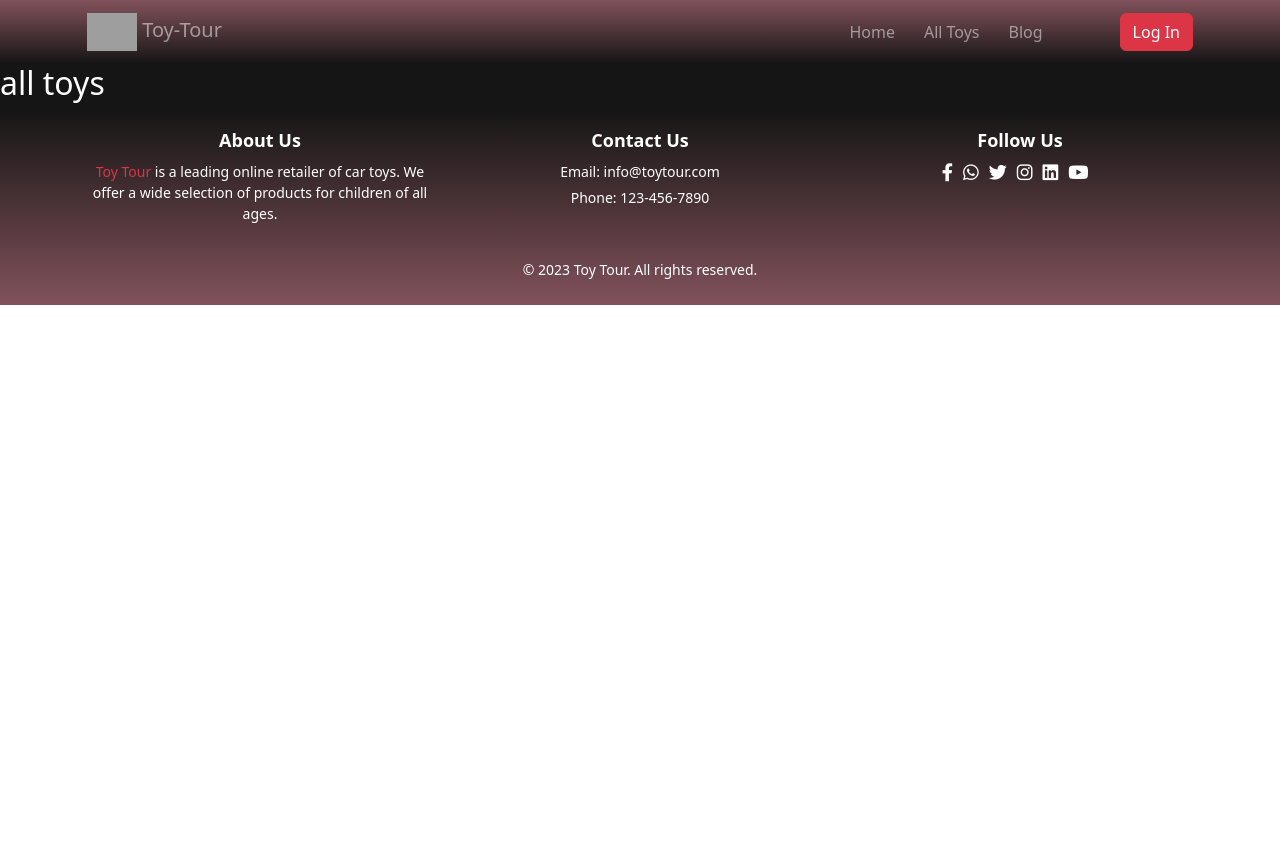
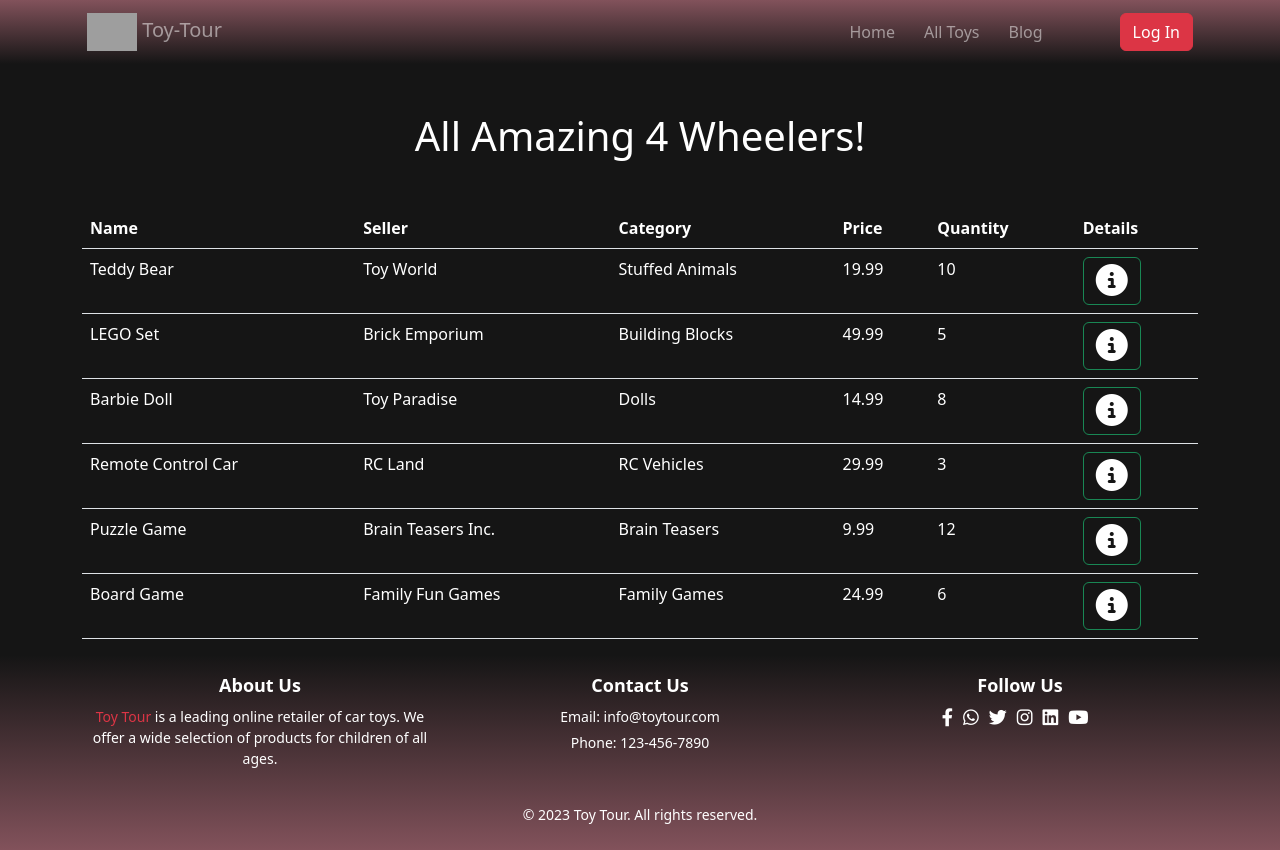
Before and after one commit to tarekhasan1/toy-tour, a React (Vite) app: page /all-toys in a window 1280 px wide. Before the commit the page ends 800 px from the top, so only its background shows below. Built offline with nearby package versions, Linux system fonts and the light colour scheme; no server answers; grey boxes are pictures that could not be loaded.

Commit message:
all toys page completed with react bootstrap table

```diff
--- a/src/components/AllToys/AllToys.jsx
+++ b/src/components/AllToys/AllToys.jsx
@@ -1,10 +1,46 @@
+import { Container, Table } from 'react-bootstrap';
 
 const AllToys = () => {
-    return (
-        <div>
-            <h2>all toys</h2>
-        </div>
-    );
+  const toysData = [
+    { id: 1, name: 'Teddy Bear', seller: 'Toy World', category: 'Stuffed Animals', price: 19.99, quantity: 10, details: 'Soft and cuddly teddy bear.' },
+    { id: 2, name: 'LEGO Set', seller: 'Brick Emporium', category: 'Building Blocks', price: 49.99, quantity: 5, details: 'Build your own creations with LEGO blocks.' },
+    { id: 3, name: 'Barbie Doll', seller: 'Toy Paradise', category: 'Dolls', price: 14.99, quantity: 8, details: 'Fashionable Barbie doll with accessories.' },
+    { id: 4, name: 'Remote Control Car', seller: 'RC Land', category: 'RC Vehicles', price: 29.99, quantity: 3, details: 'Control the car with a remote.' },
+    { id: 5, name: 'Puzzle Game', seller: 'Brain Teasers Inc.', category: 'Brain Teasers', price: 9.99, quantity: 12, details: 'Challenge your mind with puzzles.' },
+    { id: 6, name: 'Board Game', seller: 'Family Fun Games', category: 'Family Games', price: 24.99, quantity: 6, details: 'Enjoy playing board games with family and friends.' },
+  ];
+
+  return (
+    <div className="table-responsive">
+    <h1 className='text-center my-5'>All Amazing 4 Wheelers!</h1>
+      <Container>
+      <Table responsive>
+        <thead>
+          <tr>
+            <th>Name</th>
+            <th>Seller</th>
+            <th>Category</th>
+            <th>Price</th>
+            <th>Quantity</th>
+            <th>Details</th>
+          </tr>
+        </thead>
+        <tbody>
+          {toysData.map((toy) => (
+            <tr key={toy.id}>
+              <td>{toy.name}</td>
+              <td>{toy.seller}</td>
+              <td>{toy.category}</td>
+              <td>{toy.price}</td>
+              <td>{toy.quantity}</td>
+              <td><button title='click to view details' className='btn btn-outline-success'><i className="fa-solid fa-circle-info fs-2"></i></button> </td>
+            </tr>
+          ))}
+        </tbody>
+      </Table>
+      </Container>
+    </div>
+  );
 };
 
 export default AllToys;
```
